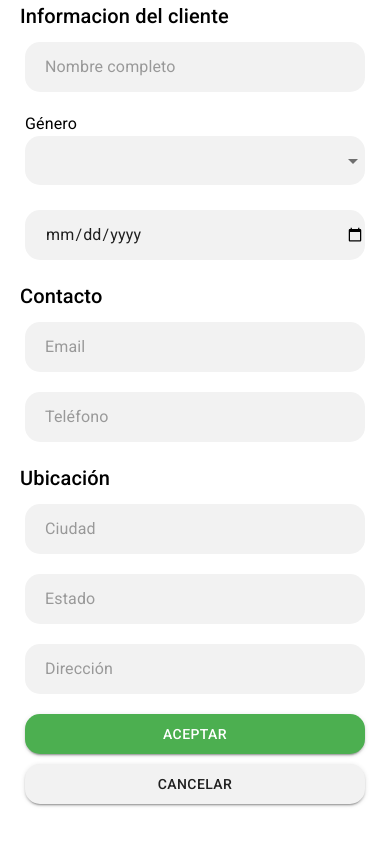
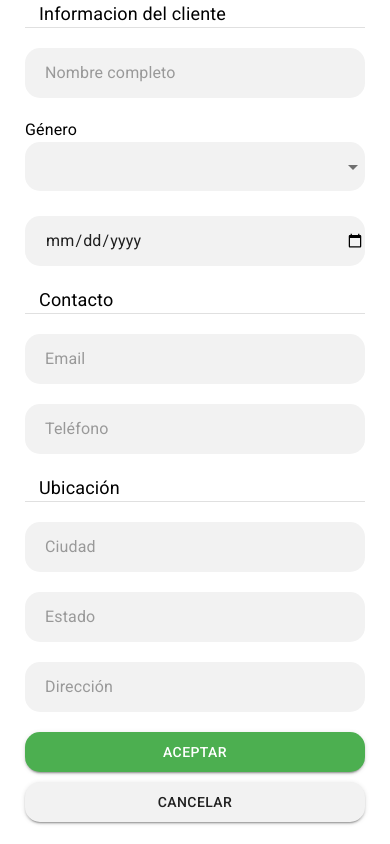
Before and after one commit to Hitlii/lca-code, a Next.js app in the folder frontend/: page /admin/clients in a window 390 px wide. Built offline with nearby package versions, Linux system fonts and the light colour scheme.

Commit message:
Forms de cliente y propiedad adaptado a pantalla mediana

```diff
--- a/frontend/components/bars/MenuBar.js
+++ b/frontend/components/bars/MenuBar.js
@@ -85,7 +85,7 @@ function MenuBar () {
 
             <Grid >
                 <IconButton className={classes.buttonStyle}>
-                <SearchIcon/>
+                    <SearchIcon/>
                 </IconButton>
             </Grid>
 
--- a/frontend/components/forms/ClientForm.js
+++ b/frontend/components/forms/ClientForm.js
@@ -1,13 +1,16 @@
 import React, { useState } from 'react'
-import { makeStyles } from '@material-ui/core/styles'
-import Grid from '@material-ui/core/Grid'
+import { gql, useMutation } from '@apollo/client'
+
 import GreenButton from '../buttons/GreenButton'
 import GreyButton from '../buttons/GreyButton'
 import InputText from '../inputs/InputText'
 import InputSelect from '../inputs/InputSelect'
 import useForm from '../../hooks/useForm'
+
+import Divider from '@material-ui/core/Divider'
+import Grid from '@material-ui/core/Grid'
+import { makeStyles } from '@material-ui/core/styles'
 import Typography from '@material-ui/core/Typography'
-import { gql, useMutation } from '@apollo/client'
 
 const useStyles = makeStyles((theme) => ({
   formContainer: {
@@ -15,8 +18,21 @@ const useStyles = makeStyles((theme) => ({
     margin: 0,
   },
   headers: {
-    marginLeft: 20,
-    marginBottom: 10
+    marginLeft: '10%',
+    fontSize: '18px',
+    [theme.breakpoints.up('sm')]:{
+      marginLeft:'30%'
+    },
+    [theme.breakpoints.up('md')]:{
+        marginLeft:'40%'
+    },
+  },
+  divider: {
+    width: 340,
+    color: '#f2f2f2',
+    marginLeft: 'auto',
+    marginRight: 'auto',
+    marginBottom: 20,
   },
   gridItem: {
       textAlign: 'center'
@@ -62,9 +78,10 @@ function ClientForm () {
     return (
             <Grid container className={classes.formContainer}>
                     <Grid item xs={12}>
-                        <Typography variant='h6' className={classes.headers}>
+                        <Typography className={classes.headers}>
                             Informacion del cliente
                         </Typography>
+                        <Divider className={classes.divider}/>
                     </Grid>
                     <Grid item xs={12} className={classes.gridItem}>
                         <InputText
@@ -96,9 +113,10 @@ function ClientForm () {
                         />
                     </Grid>
                     <Grid item xs={12}>
-                        <Typography variant='h6' className={classes.headers}>
+                        <Typography className={classes.headers}>
                             Contacto
                         </Typography>
+                        <Divider className={classes.divider}/>
                     </Grid>
                     <Grid item xs={12} className={classes.gridItem}>
                         <InputText
@@ -121,9 +139,10 @@ function ClientForm () {
                         />
                     </Grid>
                     <Grid item xs={12}>
-                        <Typography variant='h6' className={classes.headers}>
+                        <Typography className={classes.headers}>
                             Ubicación
                         </Typography>
+                        <Divider className={classes.divider}/>
                     </Grid>
                     <Grid item xs={12} className={classes.gridItem}>
                         <InputText
--- a/frontend/components/inputs/ImageHandler.js
+++ b/frontend/components/inputs/ImageHandler.js
@@ -14,7 +14,7 @@ const { v4: uuidv4 } = require('uuid')
 
 const useStyles = makeStyles((theme) => ({
   root: {
-    marginBottom: 10
+    marginBottom: 10,
   },
   button: {
     width: 40,
--- a/frontend/pages/admin/login.js
+++ b/frontend/pages/admin/index.js
@@ -21,6 +21,10 @@ function Login () {
 
   const context = useContext(AuthContext)
   const router = useRouter()
+
+  if(context.user) {
+    router.push('/admin/properties')
+  }
   const classes = loginStyles()
 
   const [errors, setErrors] = useState({})
```
Also changed, not shown: frontend/components/ShowInformation.js (+15 -21 lines), frontend/components/forms/PropertyForm.js (+15 -7 lines), frontend/components/inputs/MultipleChoice.js (+9 -6 lines).
